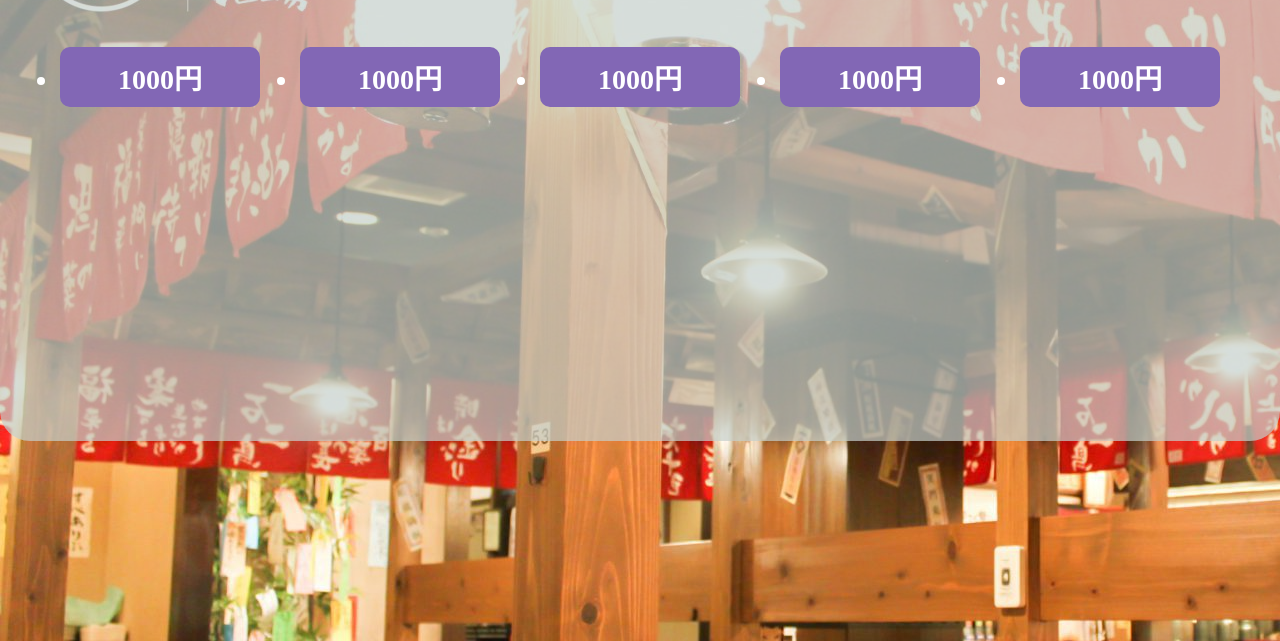
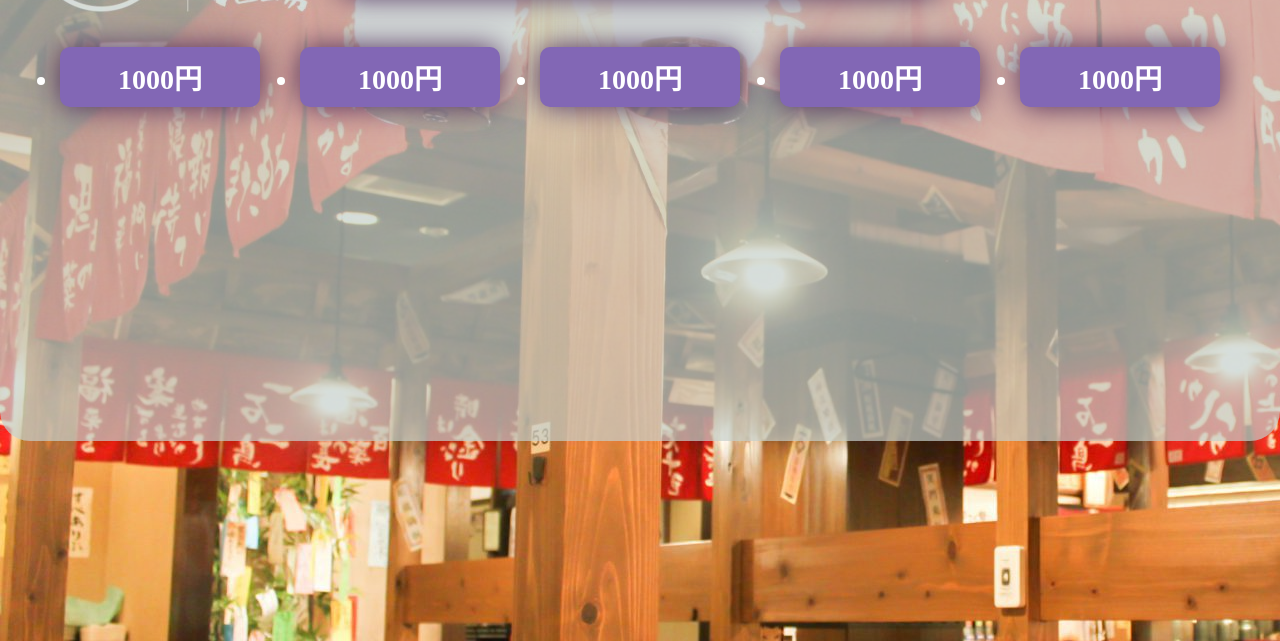
Before and after one commit to taiki0330/izakaya_janken, a plain HTML site: page question.html in a window 1280 px wide. Shown: the part 159-800 px from the top of the page. Drawn offline with Linux system fonts and the light colour scheme.

Commit message:
quizページのcssを調整

```diff
--- a/css/style.css
+++ b/css/style.css
@@ -198,7 +198,9 @@ h1 {
 .btn {
   background-color: rgb(130, 103, 181);
   color: #fff;
+  border-radius: 10px;
   font-weight: bold;
+  box-shadow: 0 0 30px rgb(78, 42, 90);
 }
 
 .quiz_container {
@@ -219,7 +221,6 @@ h1 {
 }
 
 .quiz_select_box li {
-  border-radius: 10px;
   width: 200px;
   padding: 10px 5px;
   text-align: center;
```
